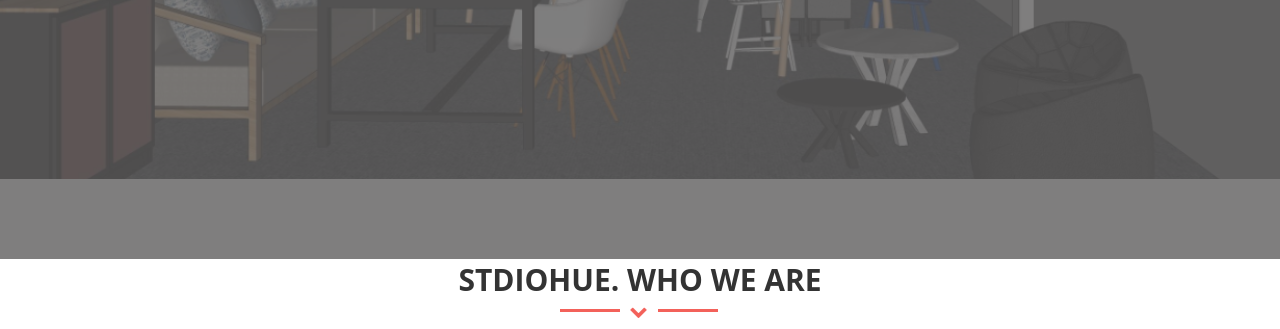
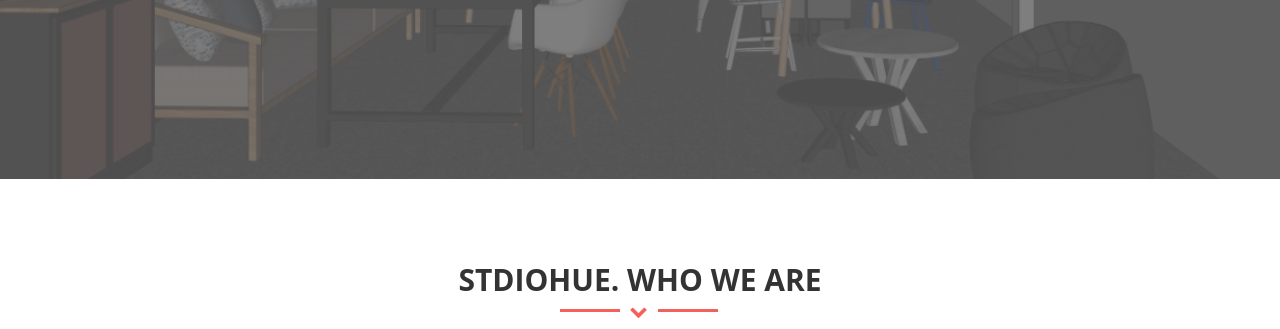
Before and after one commit to ducphuc1202/STDIOHUE, a plain HTML site: page index.html in a window 1280 px wide. Shown: the part 471-800 px from the top of the page. Drawn offline with Linux system fonts and the light colour scheme; a web font is replaced by a local one.

Commit message:
Update style.css

```diff
--- a/css/style.css
+++ b/css/style.css
@@ -78,7 +78,7 @@ img:hover {
     margin: auto;
     color: #ffffff;
     opacity: 0.8;
-    height: 650px;
+    height: 570px;
     background-color: #5f5e5e;
     font-weight: bold;
     text-align: center;
```
